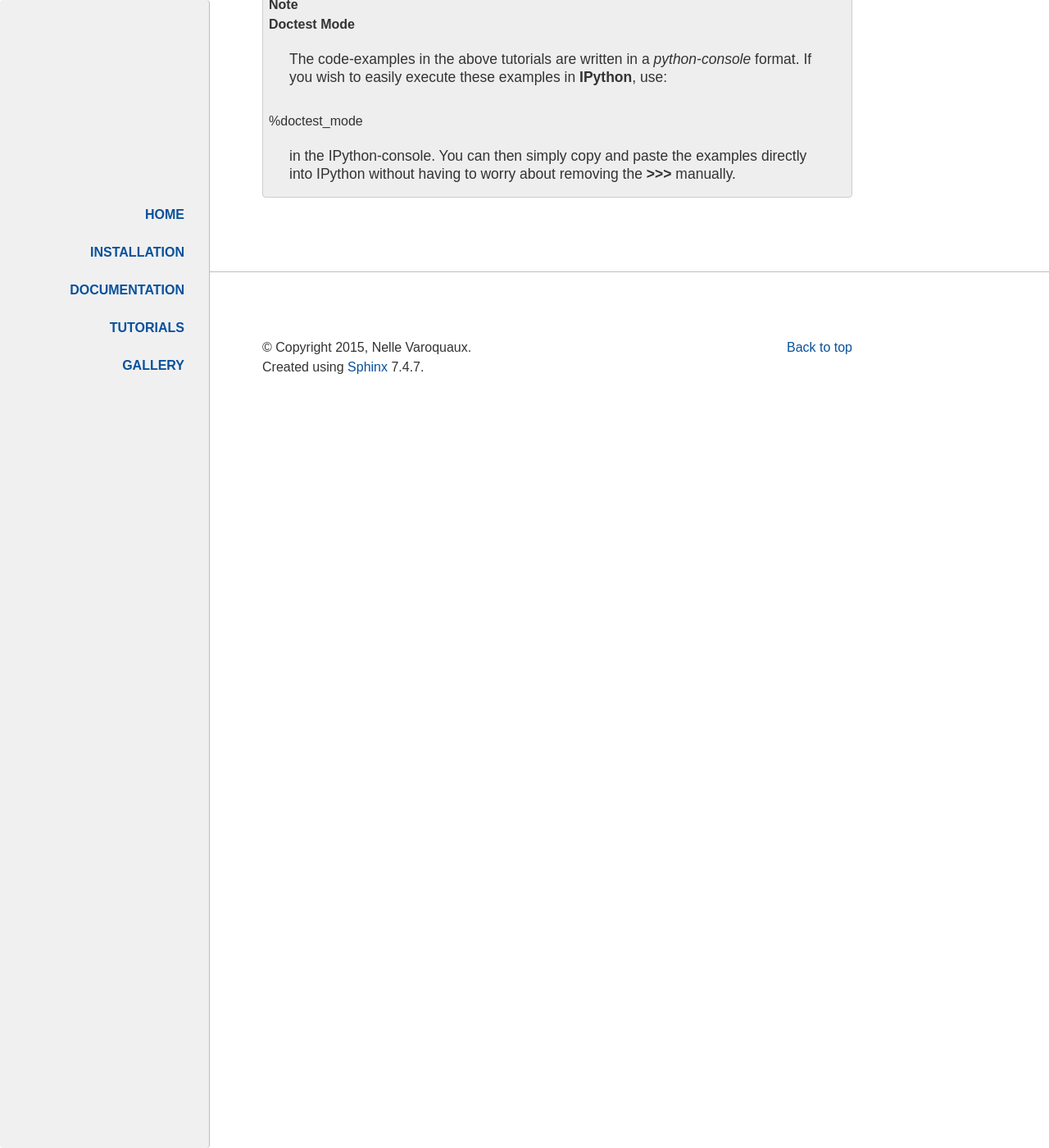
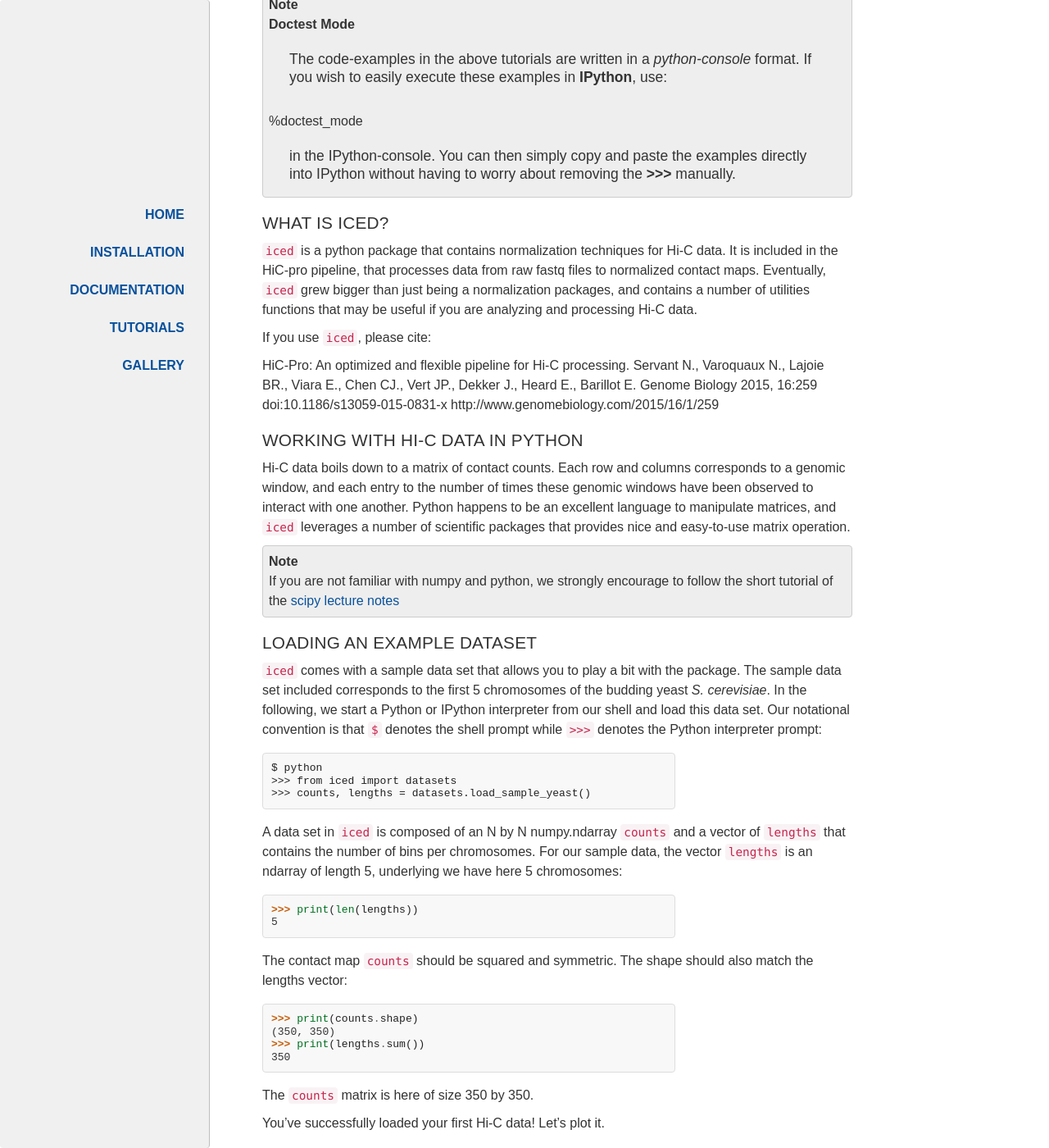
Before and after one commit to hiclib/iced, a Sphinx documentation site: the page built from doc/tutorial/index.rst, in a window 1280 px wide and 1400 px high, scrolled down 234 px. Shown: the whole window at 82% size. Built offline with Sphinx 7.4.7, drawn with Linux system fonts in a browser that asks for light colours; formulas are drawn with MathJax 3; some of the changed text lies outside the part shown.

Commit message:
DOC improve documentation make

```diff
--- a/doc/conf.py
+++ b/doc/conf.py
@@ -47,7 +47,7 @@ master_doc = 'index'
 
 # General information about the project.
 project = u'Iced'
-copyright = u'2015, Nelle Varoquaux'
+copyright = u'2015-2017, iced contributors'
 
 # The version info for the project you're documenting, acts as replacement for
 # |version| and |release|, also used in various other places throughout the
--- a/doc/tutorial/index.rst
+++ b/doc/tutorial/index.rst
@@ -18,3 +18,72 @@ Iced tutorial
    in the IPython-console. You can then simply copy and paste the examples
    directly into IPython without having to worry about removing the **>>>**
    manually.
+
+
+What is iced?
+=============
+
+``iced`` is a python package that contains normalization techniques for Hi-C data.
+It is included in the HiC-pro pipeline, that processes data from raw fastq
+files to normalized contact maps. Eventually, ``iced`` grew bigger than just being a
+normalization packages, and contains a number of utilities functions that may
+be useful if you are analyzing and processing Hi-C data.
+
+If you use ``iced``, please cite:
+
+HiC-Pro: An optimized and flexible pipeline for Hi-C processing. Servant N.,
+Varoquaux N., Lajoie BR., Viara E., Chen CJ., Vert JP., Dekker J., Heard E.,
+Barillot E. Genome Biology 2015, 16:259 doi:10.1186/s13059-015-0831-x
+http://www.genomebiology.com/2015/16/1/259
+
+Working with Hi-C data in Python
+================================
+
+Hi-C data boils down to a matrix of contact counts. Each row and columns
+corresponds to a genomic window, and each entry to the number of times these
+genomic windows have been observed to interact with one another. Python
+happens to be an excellent language to manipulate matrices, and ``iced``
+leverages a number of scientific packages that provides nice and easy-to-use
+matrix operation.
+
+.. note::
+
+   If you are not familiar with numpy and python, we strongly encourage to
+   follow the short tutorial of the `scipy lecture notes
+   <http://www.scipy-lectures.org/>`_
+
+.. _loading_example_dataset
+
+Loading an example dataset
+==========================
+
+``iced`` comes with a sample data set that allows you to play a bit with the
+package. The sample data set included corresponds to the first 5 chromosomes
+of the budding yeast *S. cerevisiae*. In the following, we start a Python or
+IPython interpreter from our shell and load this data set. Our notational
+convention is that ``$`` denotes the shell prompt while ``>>>`` denotes the
+Python interpreter prompt::
+
+  $ python
+  >>> from iced import datasets
+  >>> counts, lengths = datasets.load_sample_yeast()
+
+A data set in ``iced`` is composed of an N by N numpy.ndarray ``counts`` and a
+vector of ``lengths`` that contains the number of bins per chromosomes. For
+our sample data, the vector ``lengths`` is an ndarray of length 5, underlying
+we have here 5 chromosomes::
+
+  >>> print(len(lengths))
+  5
+
+The contact map ``counts`` should be squared and symmetric. The shape should
+also match the lengths vector::
+
+  >>> print(counts.shape)
+  (350, 350)
+  >>> print(lengths.sum())
+  350
+
+The ``counts`` matrix is here of size 350 by 350.
+
+You've successfully loaded your first Hi-C data! Let's plot it.
```
